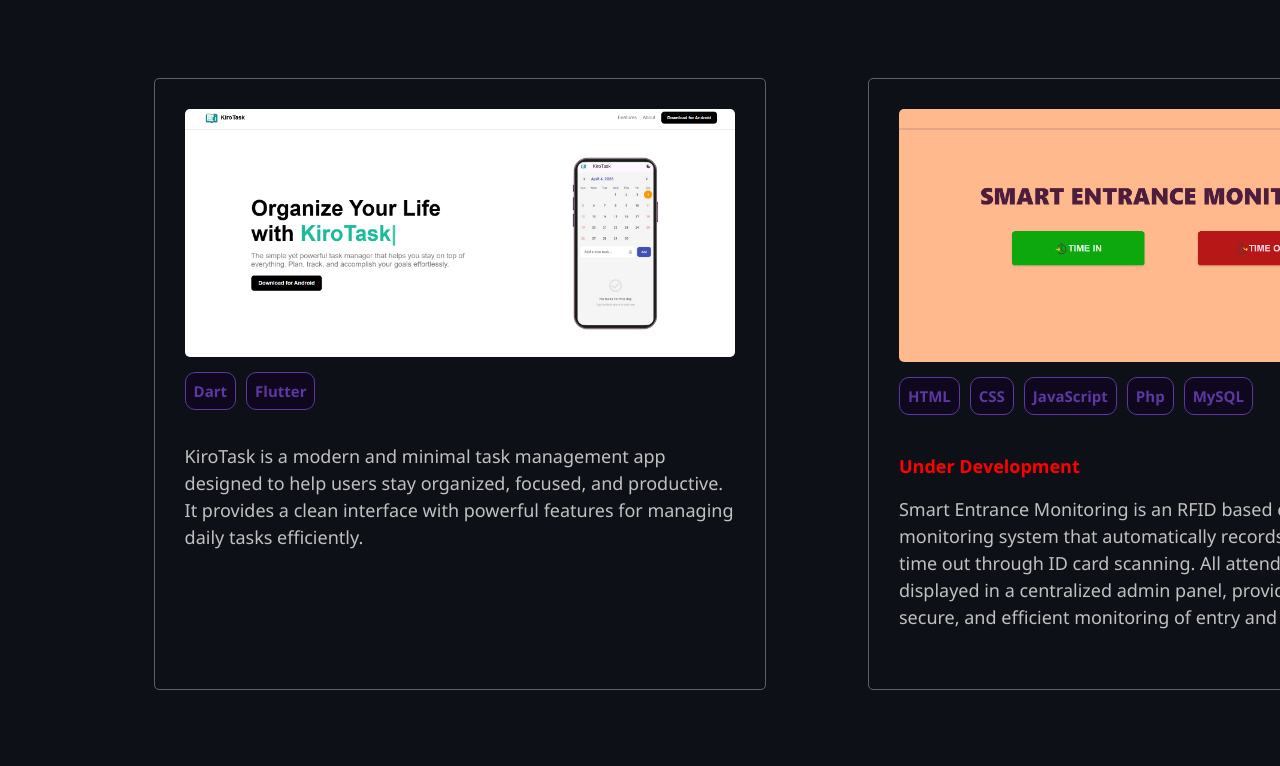
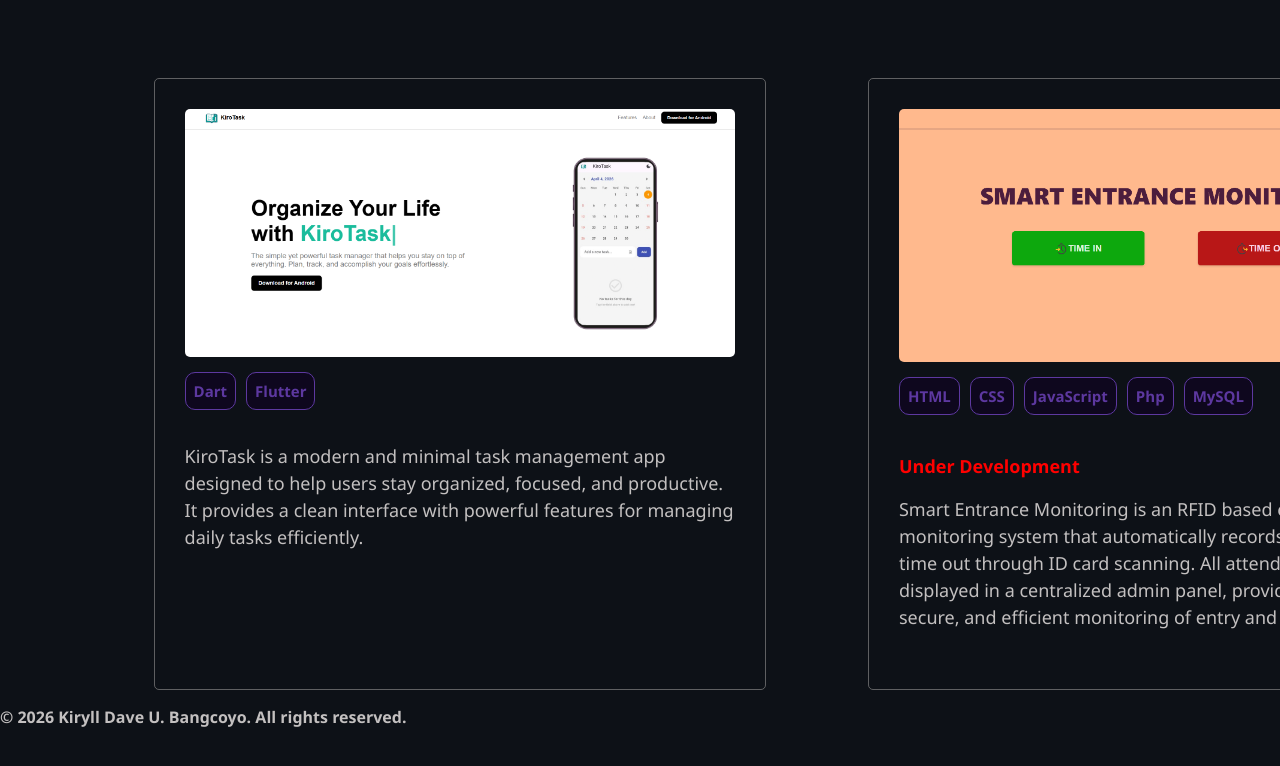
Before and after one commit to FoowsIsBack/Web_Portfolio, a React (Vite) app: page /projects in a window 1280 px wide. Shown: the part 876-1642 px from the top of the page. Before the commit the page ends 1604 px from the top, so only its background shows below. Built offline with nearby package versions, Linux system fonts and the light colour scheme.

Commit message:
added footer

```diff
--- a/src/Projects.jsx
+++ b/src/Projects.jsx
@@ -98,6 +98,11 @@ function Projects(){
                     </a>
                 </div>
             </div>
+            <div className={styles.ending}>
+                <footer>
+                    <p>© 2026 Kiryll Dave U. Bangcoyo. All rights reserved.</p>
+                </footer>
+            </div>
         </div>
         </>
     )
```
